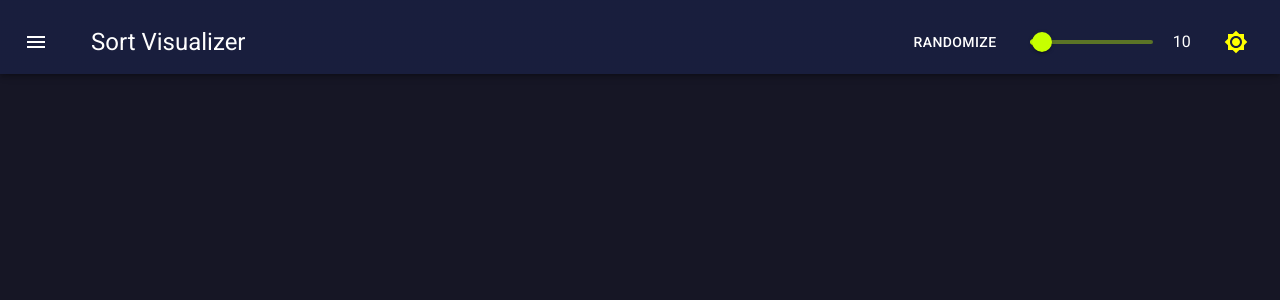
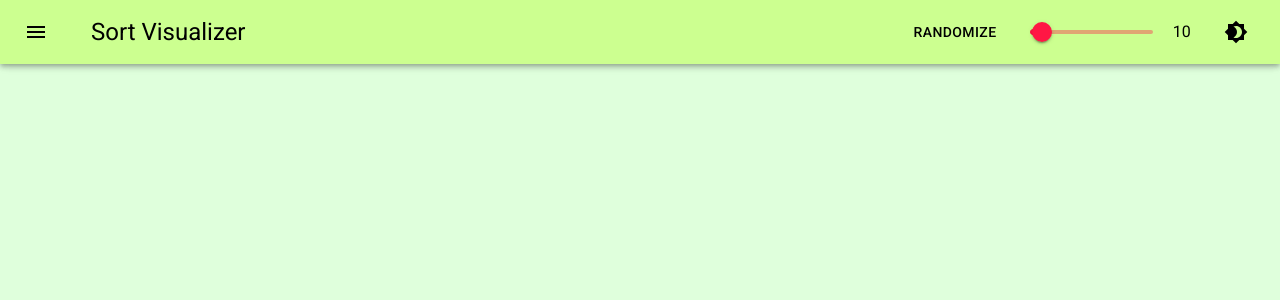
Before and after one commit to CoderChirag/sort-visualizer, a React (Create React App) app: page /sorting/1 in a window 1280 px wide. Shown: the top 300 px of the page. Built offline with nearby package versions, Linux system fonts and the light colour scheme.

Commit message:
Customize light theme

```diff
--- a/src/components/molecules/navbar/navbar.component.jsx
+++ b/src/components/molecules/navbar/navbar.component.jsx
@@ -59,8 +59,8 @@ const Navbar = ({ children }) => {
 				style={{
 					boxShadow:
 						'0px 2px 4px -1px rgb(0 0 0 / 20%), 0px 4px 5px 0px rgb(0 0 0 / 14%), 0px 1px 10px 0px rgb(0 0 0 / 12%)',
-					height: '74px',
-					justifyContent: 'flex-end',
+					// height: '74px',
+					// justifyContent: 'flex-end',
 				}}
 			>
 				<Toolbar>
--- a/src/contexts/theme/theme.context.js
+++ b/src/contexts/theme/theme.context.js
@@ -10,7 +10,7 @@ export const ThemeContext = createContext({
 });
 
 export const ThemeProvider = ({ children }) => {
-	const [mode, setMode] = useState('dark');
+	const [mode, setMode] = useState('light');
 	const colorMode = useMemo(
 		() => ({
 			toggleColorMode: () => {
@@ -52,7 +52,22 @@ export const ThemeProvider = ({ children }) => {
 									hint: 'rgba(255,255,255,0.5)',
 								},
 						  }
-						: {}),
+						: {
+								type: 'light',
+								primary: {
+									main: '#ccff90',
+									light: '#dfffdc',
+									dark: '#4edc4e',
+									contrastText: '#000000',
+								},
+								secondary: {
+									main: '#ff1744',
+									contrastText: '#ffffff',
+								},
+								background: {
+									default: '#dfffdc',
+								},
+						  }),
 				},
 				components: {
 					...(mode === 'dark'
@@ -73,7 +88,23 @@ export const ThemeProvider = ({ children }) => {
 									},
 								},
 						  }
-						: {}),
+						: {
+								type: 'light',
+								MuiDrawer: {
+									styleOverrides: {
+										paper: {
+											backgroundColor: '#d4e5d8',
+											boxShadow:
+												'0px 8px 10px -5px rgb(0 0 0 / 20%), 0px 16px 24px 2px rgb(0 0 0 / 14%), 0px 6px 30px 5px rgb(0 0 0 / 12%)',
+											borderRight: 0,
+										},
+										paperAnchorLeft: {
+											right: 'auto',
+											left: 0,
+										},
+									},
+								},
+						  }),
 				},
 			}),
 		[mode]
--- a/src/routes/sorting-navigation/navigation.component.jsx
+++ b/src/routes/sorting-navigation/navigation.component.jsx
@@ -67,7 +67,6 @@ const SortingNavigation = () => {
 				>
 					{arrayLength}
 				</Typography>
-				{console.log('render')}
 				<NavbarMenu
 					sx={{ display: { xs: 'inline-flex', md: 'none' } }}
 					randomizeHandler={generateNewArray}
```
